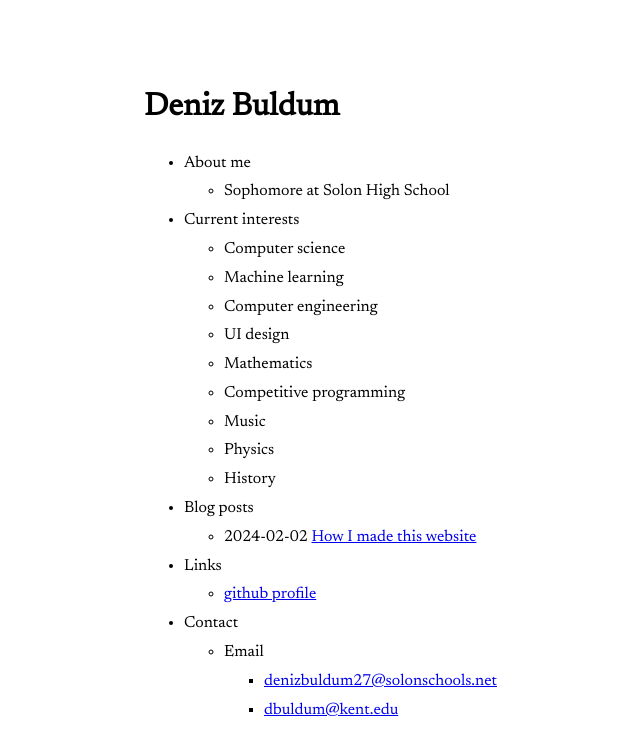
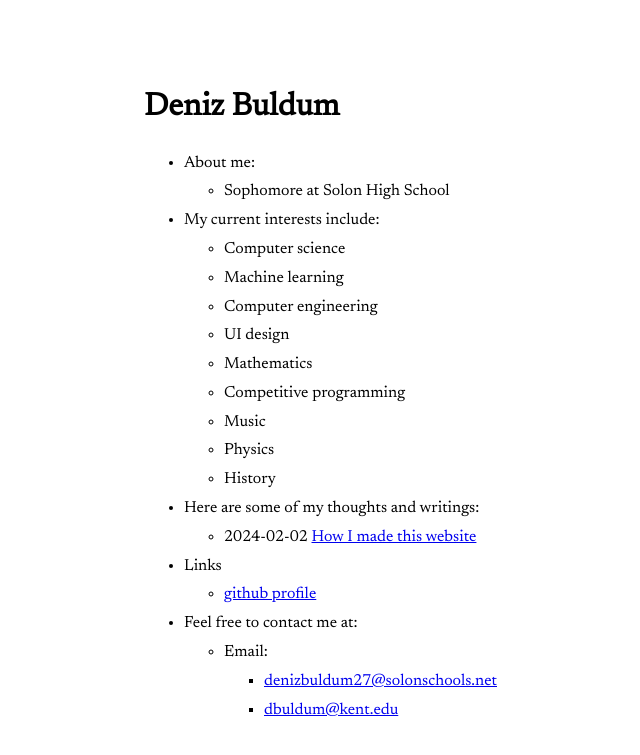
Before and after one commit to riggraz/no-style-please, a Jekyll site: the page built from index.md, in a window 1280 px wide. Shown: the top 755 px of the page, without its empty margins (176-816 px from the left). Built offline with Jekyll 4.4.1, drawn with Linux system fonts in a browser that asks for light colours.

Commit message:
punctuation

```diff
--- a/_data/menu.yml
+++ b/_data/menu.yml
@@ -2,11 +2,11 @@
 # https://github.com/riggraz/no-style-please#customize-the-menu
 
 entries:
-  - title: About me
+  - title: "About me:"
     entries:
       - title: Sophomore at Solon High School
 
-  - title: Current interests
+  - title: "My current interests include:"
     entries:
       - title: Computer science
       - title: Machine learning
@@ -18,7 +18,7 @@ entries:
       - title: Physics
       - title: History
 
-  - title: Blog posts
+  - title: "Here are some of my thoughts and writings:"
     post_list:
       limit: 5
       show_more: true
@@ -30,9 +30,9 @@ entries:
       - title: github profile
         url: https://github.com/dbuldum4
 
-  - title: Contact
+  - title: "Feel free to contact me at:"
     entries:
-      - title: Email
+      - title: "Email:"
         entries:
           - title: denizbuldum27@solonschools.net
             url: mailto:denizbuldum27@solonschools.net
```
